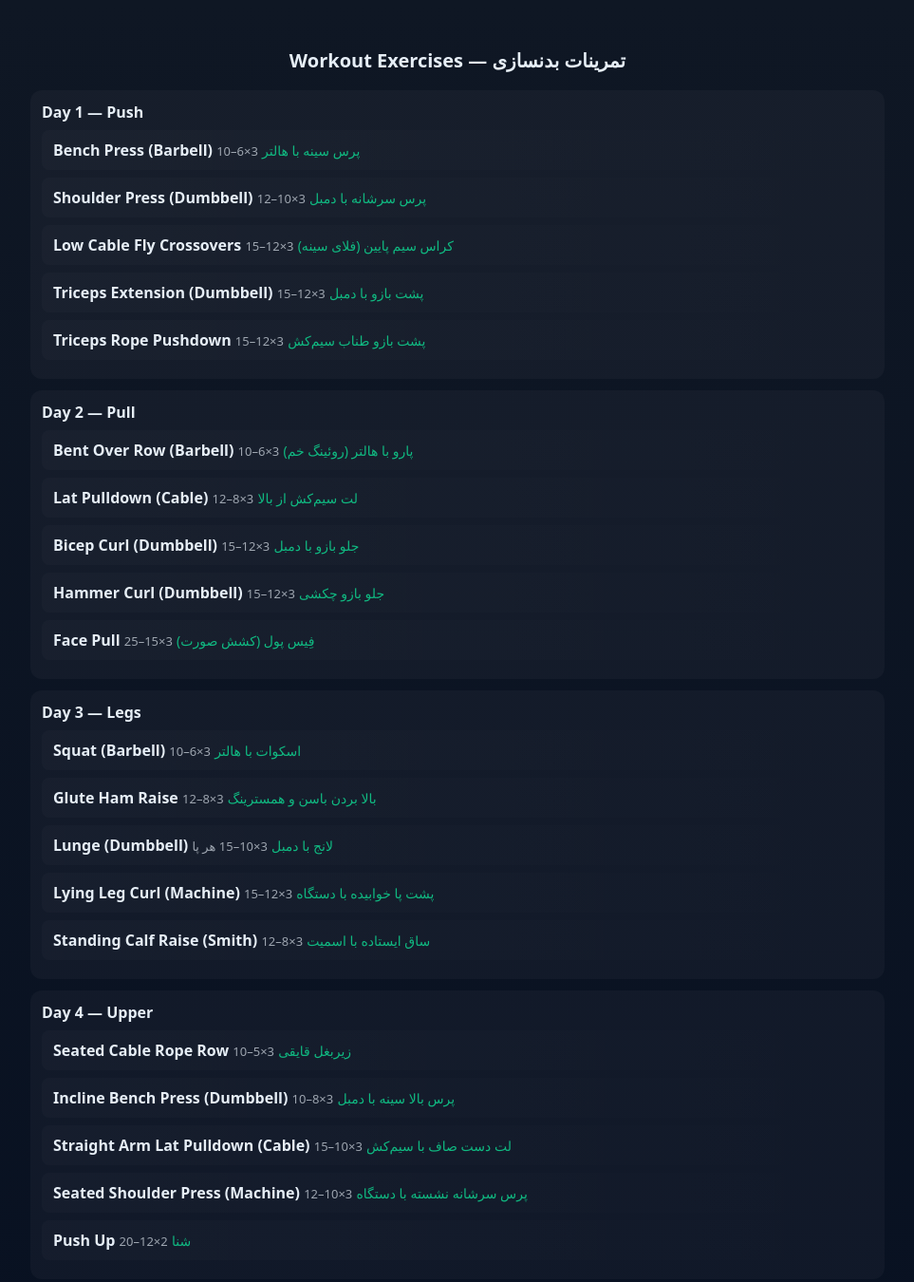
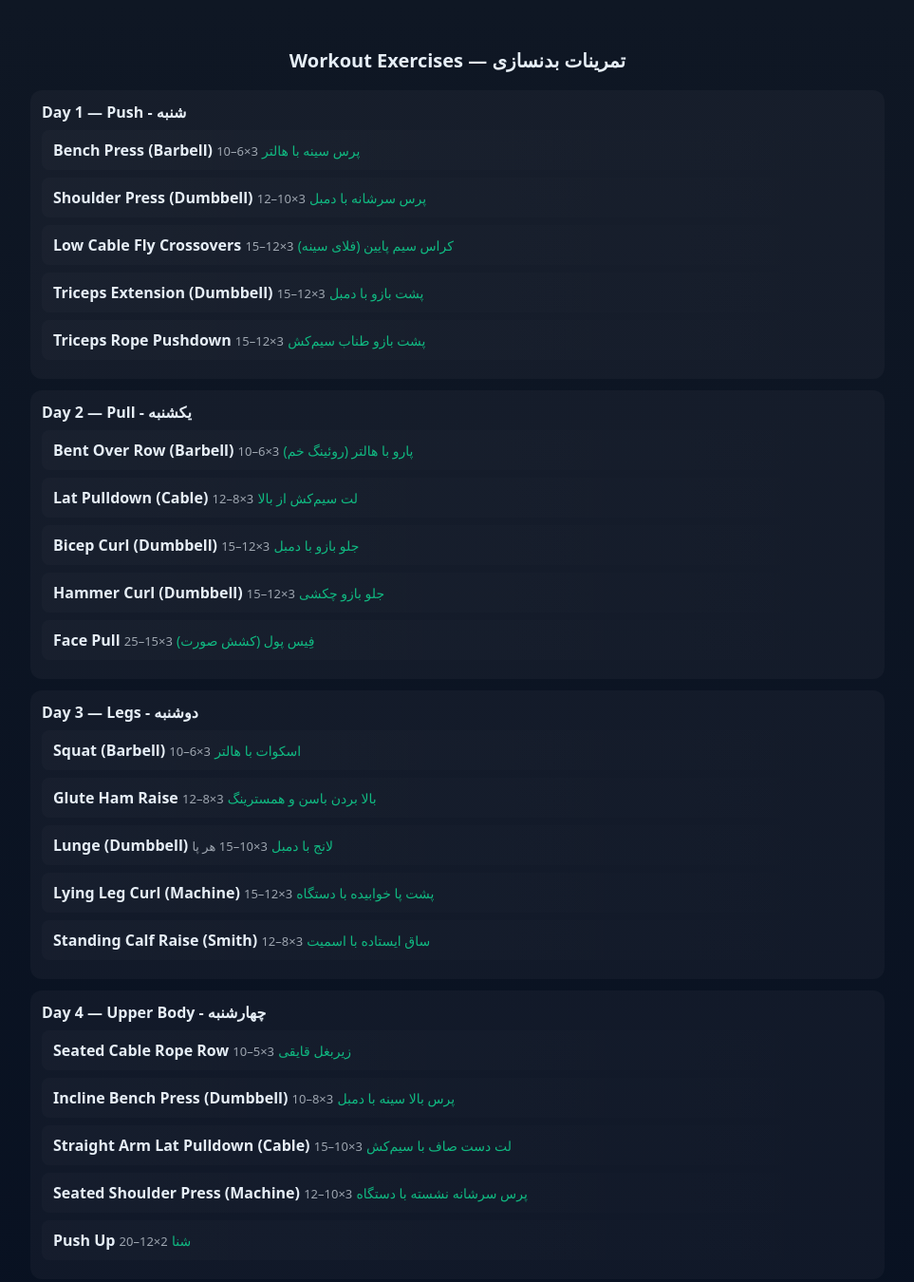
Before and after one commit to mebrahimid72/Workout, a plain HTML site: page index.html in a window 1280 px wide. Shown: the top 1350 px of the page at 95% size, without its empty margins (158-1121 px from the left). Drawn offline with Linux system fonts and the light colour scheme.

Commit message:
index.html

```diff
--- a/index.html
+++ b/index.html
@@ -46,7 +46,7 @@
     <h1>Workout Exercises — تمرینات بدنسازی</h1>
 
     <div class="day">
-      <h2>Day 1 — Push</h2>
+      <h2>Day 1 — Push - شنبه</h2>
       <ul>
         <li><a class="ex" href="#" data-gif="gifs/bench_press.gif"><span class="ex-title">Bench Press (Barbell)</span> <span class="ex-fa">پرس سینه با هالتر</span> <span class="rep">3×6–10</span></a></li>
         <li><a class="ex" href="#" data-gif="gifs/shoulder_press_dumbbell.gif"><span class="ex-title">Shoulder Press (Dumbbell)</span> <span class="ex-fa">پرس سرشانه با دمبل</span> <span class="rep">3×10–12</span></a></li>
@@ -57,7 +57,7 @@
     </div>
 
     <div class="day">
-      <h2>Day 2 — Pull</h2>
+      <h2>Day 2 — Pull - یکشنبه</h2>
       <ul>
         <li><a class="ex" href="#" data-gif="gifs/bent_over_row.gif"><span class="ex-title">Bent Over Row (Barbell)</span> <span class="ex-fa">پارو با هالتر (روئینگ خم)</span> <span class="rep">3×6–10</span></a></li>
         <li><a class="ex" href="#" data-gif="gifs/lat_pulldown.gif"><span class="ex-title">Lat Pulldown (Cable)</span> <span class="ex-fa">لت سیم‌کش از بالا</span> <span class="rep">3×8–12</span></a></li>
@@ -68,7 +68,7 @@
     </div>
 
     <div class="day">
-      <h2>Day 3 — Legs</h2>
+      <h2>Day 3 — Legs - دوشنبه</h2>
       <ul>
         <li><a class="ex" href="#" data-gif="gifs/squat_barbell.gif"><span class="ex-title">Squat (Barbell)</span> <span class="ex-fa">اسکوات با هالتر</span> <span class="rep">3×6–10</span></a></li>
         <li><a class="ex" href="#" data-gif="gifs/glute_ham_raise.gif"><span class="ex-title">Glute Ham Raise</span> <span class="ex-fa">بالا بردن باسن و همسترینگ</span> <span class="rep">3×8–12</span></a></li>
@@ -79,7 +79,7 @@
     </div>
 
     <div class="day">
-      <h2>Day 4 — Upper</h2>
+      <h2>Day 4 — Upper Body - چهارشنبه</h2>
       <ul>
         <li><a class="ex" href="#" data-gif="gifs/Seated_Cable_Rope_Row.gif"><span class="ex-title">Seated Cable Rope Row
 </span> <span class="ex-fa">زیربغل قایقی</span> <span class="rep">3×5–10</span></a></li>
@@ -91,7 +91,7 @@
     </div>
 
     <div class="day">
-      <h2>Day 5 — Lower</h2>
+      <h2>Day 5 — Lower Body - پنجشنبه/h2>
       <ul>
         <li><a class="ex" href="#" data-gif="gifs/leg_press.gif"><span class="ex-title">Leg Press (Machine)</span> <span class="ex-fa">پرس پا با دستگاه</span> <span class="rep">3×8–12</span></a></li>
         <li><a class="ex" href="#" data-gif="gifs/romanian_deadlift.gif"><span class="ex-title">Romanian Deadlift (Barbell)</span> <span class="ex-fa">ددلیفت رومانیایی با هالتر</span> <span class="rep">3×8–10</span></a></li>
```
